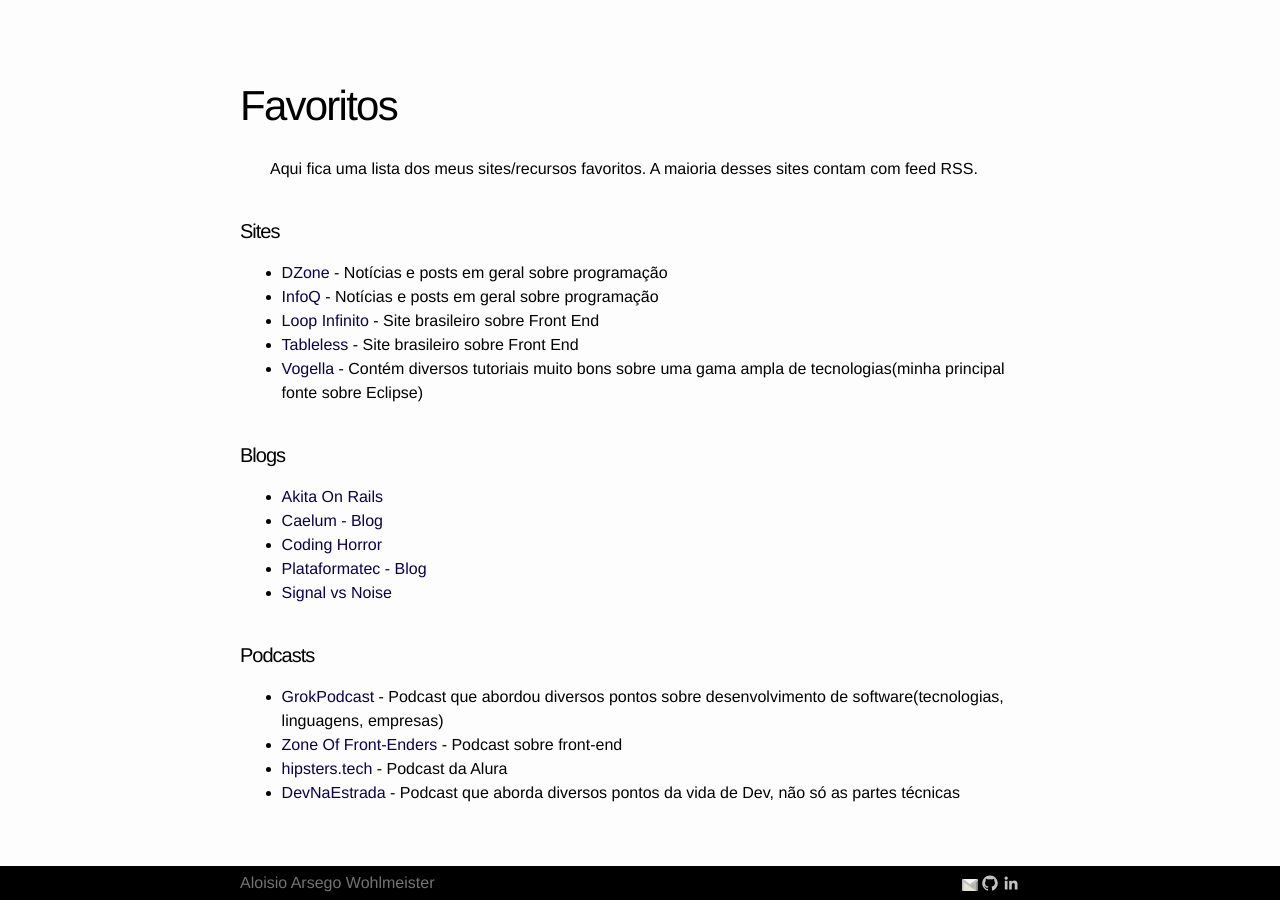
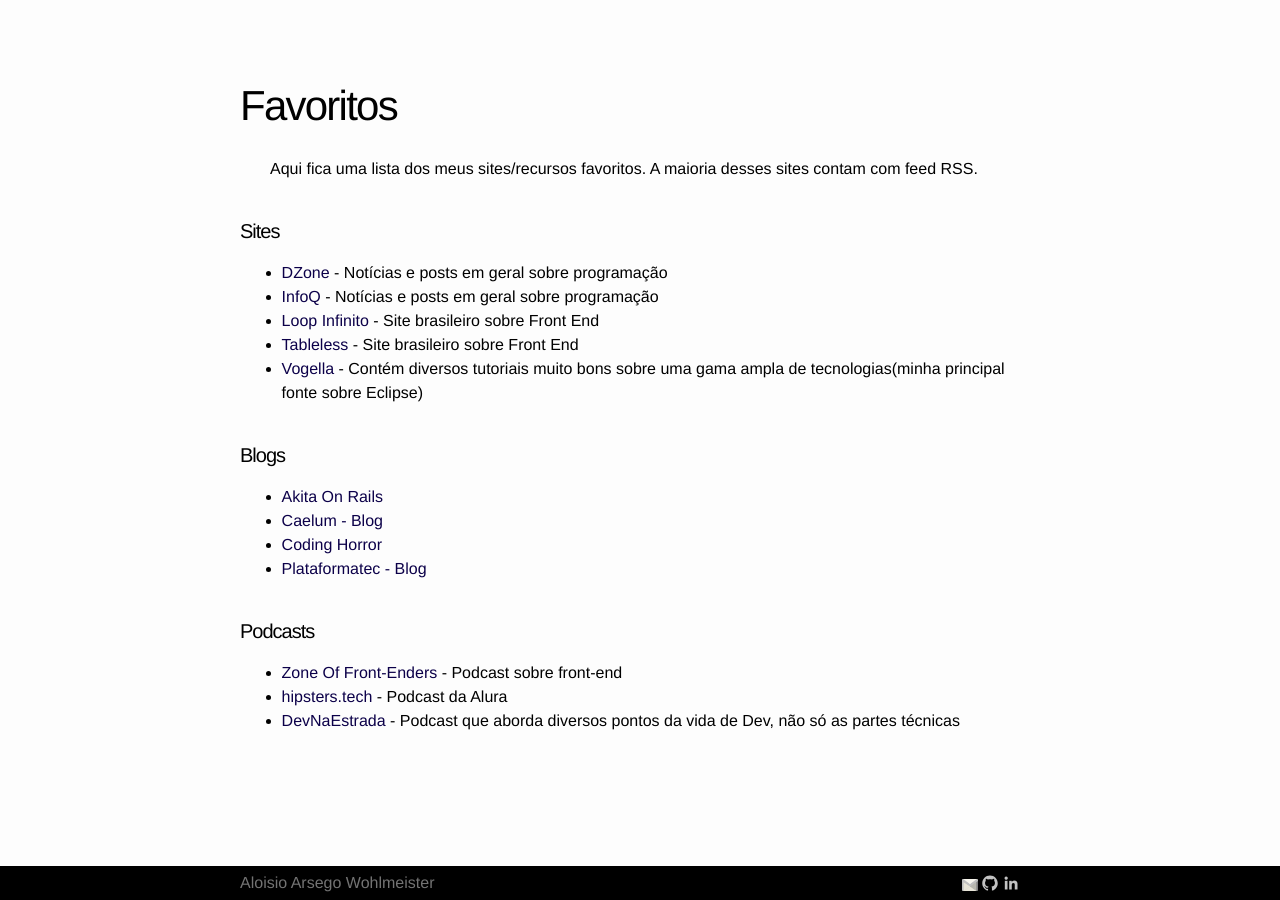
Before and after one commit to aloisioaw/aloisioaw.github.com, a Jekyll site: the page built from favoritos.md, in a window 1280 px wide. Built offline with Jekyll 4.4.1, drawn with Linux system fonts in a browser that asks for light colours.

Commit message:
Removed GrokPodcast and Signal vs Noise

```diff
--- a/favoritos.md
+++ b/favoritos.md
@@ -17,10 +17,8 @@
 *  [Caelum - Blog](http://blog.caelum.com.br)
 *  [Coding Horror](http://www.codinghorror.com/blog/)
 *  [Plataformatec - Blog](http://blog.plataformatec.com.br)
-*  [Signal vs Noise](http://signalvnoise.com)
 
 #### Podcasts
-*  [GrokPodcast](http://www.grokpodcast.com.br/) - Podcast que abordou diversos pontos sobre desenvolvimento de software(tecnologias, linguagens, empresas)
 *  [Zone Of Front-Enders](http://zofe.com.br) - Podcast sobre front-end
 *  [hipsters.tech](http://hipsters.tech/) - Podcast da Alura
 *  [DevNaEstrada](http://devnaestrada.com.br/) - Podcast que aborda diversos pontos da vida de Dev, não só as partes técnicas
```
